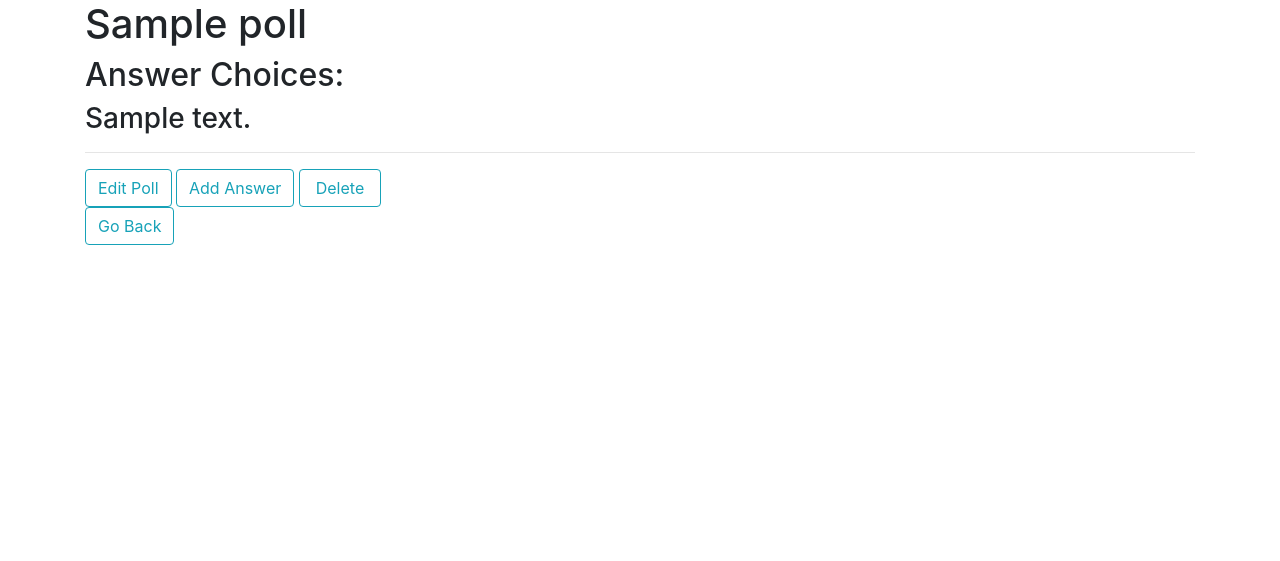
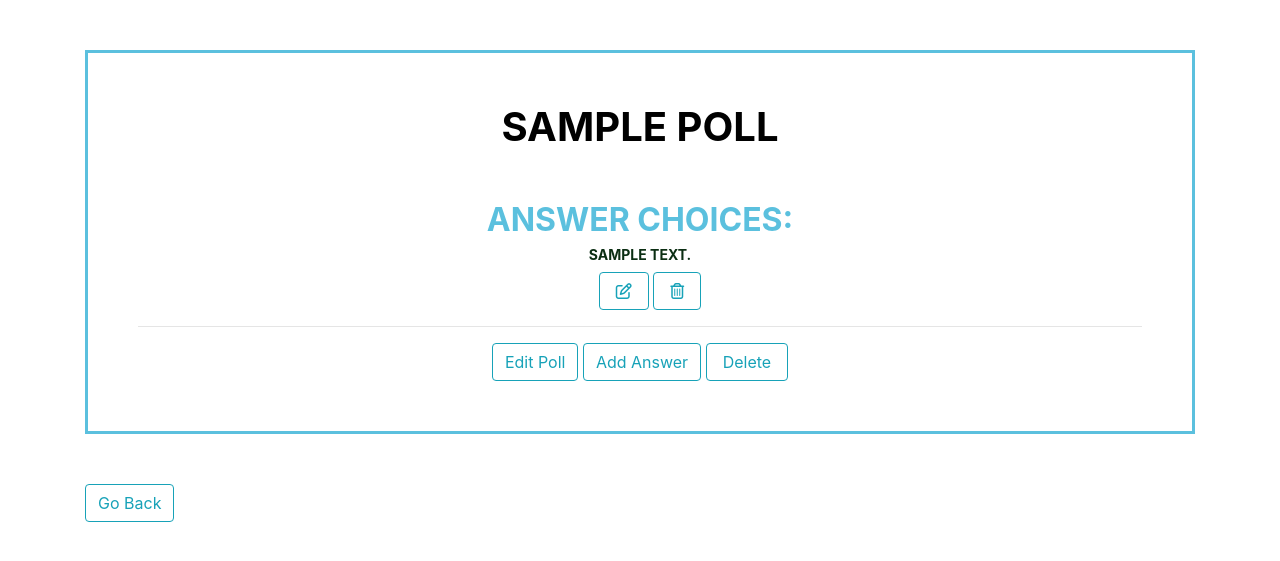
Before and after one commit to begosha/questionnaire, a Django app: page /polls/1/ in a window 1280 px wide. Shown: the part 56-617 px from the top of the page. Run offline with Django 3.2, Linux system fonts and the light colour scheme; tables that the repository leaves empty hold one stand-in row (values such as "Sample post"); some libraries are stand-ins or nearby versions.

Commit message:
icons inserted

```diff
--- a/source/webapp/templates/poll/poll_view.html
+++ b/source/webapp/templates/poll/poll_view.html
@@ -1,13 +1,18 @@
 {% extends 'base.html' %}
 {% block title %}{% endblock %}
 {% block content %}
-        <div class="task-view">
+        <div class="poll-view">
             <h1>{{ poll.question }}</h1>
             <div class="project-tasks">
                 <h2>Answer Choices:</h2>
                 {% for choice in poll.master_poll.all %}
-                <div class="task">
+                <div class="choice">
                     <h3>{{ choice.text }}</h3>
+                     <div class="choice-links">
+                <a class="btn btn-outline-info waves-effect px-3" data-toggle="modal"  href="#"><i class="far fa-edit"></i></a>
+                <button type="button" class="btn btn-outline-info waves-effect px-3" data-toggle="modal" data-target="#deletion{{ choice.id }}"><i class="far fa-trash-alt"></i>
+                    </button>
+                </div>
                     <hr>
                     </div>
                 {% empty %}
```
